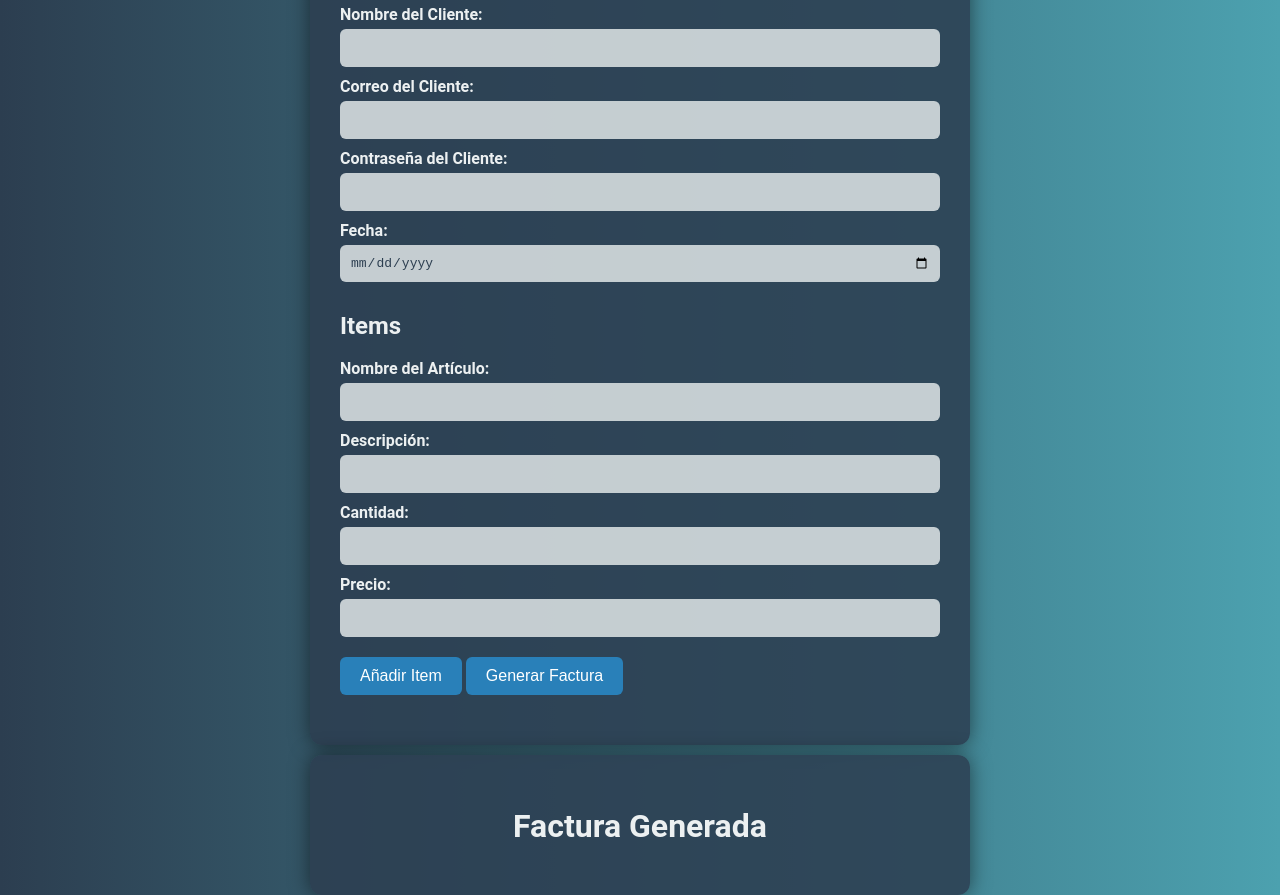
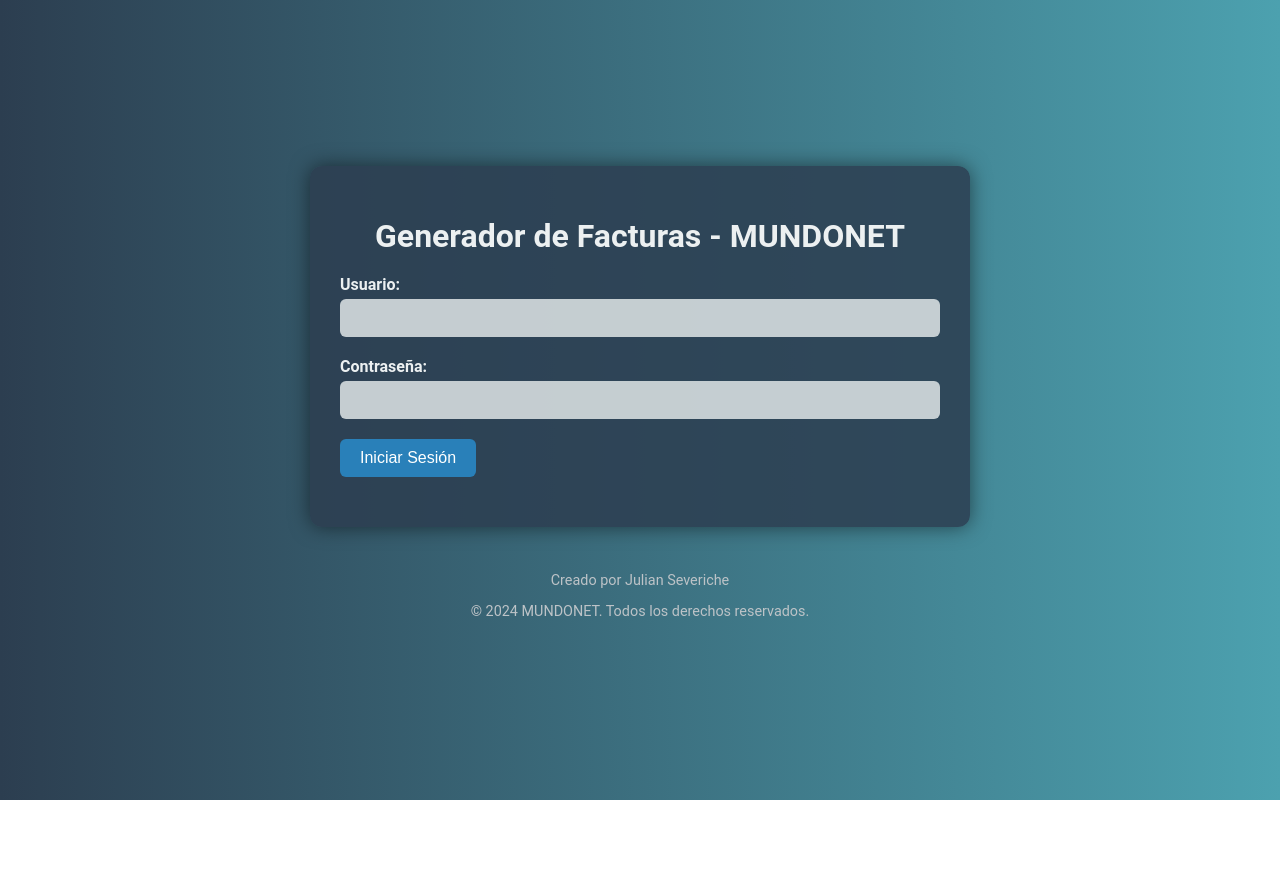
Before and after one commit to seve-14/paginaweb, a plain HTML site: page index.html in a window 1280 px wide. After the commit the page ends 800 px from the top, so only its background shows below. Drawn offline with Linux system fonts and the light colour scheme.

Commit message:
Update index.html

```diff
--- a/index.html
+++ b/index.html
@@ -3,49 +3,71 @@
 <head>
     <meta charset="UTF-8">
     <meta name="viewport" content="width=device-width, initial-scale=1.0">
-    <title>Generador de Facturas</title>
+    <title>Generador de Facturas - MUNDONET</title>
     <link rel="stylesheet" href="styles.css">
 </head>
 <body>
     <div class="container">
-        <h1>Generador de Facturas</h1>
-        <form id="invoiceForm">
-            <label for="clientName">Nombre del Cliente:</label>
-            <input type="text" id="clientName" name="clientName" required>
+        <h1>Generador de Facturas - MUNDONET</h1>
+        <form id="loginForm">
+            <div>
+                <label for="username">Usuario:</label>
+                <input type="text" id="username" required>
+            </div>
+            <div>
+                <label for="password">Contraseña:</label>
+                <input type="password" id="password" required>
+            </div>
+            <button type="submit">Iniciar Sesión</button>
+        </form>
 
-            <label for="clientEmail">Correo del Cliente:</label>
-            <input type="email" id="clientEmail" name="clientEmail" required>
-
-            <label for="clientPassword">Contraseña del Cliente:</label>
-            <input type="password" id="clientPassword" name="clientPassword" required>
-
-            <label for="invoiceDate">Fecha:</label>
-            <input type="date" id="invoiceDate" name="invoiceDate" required>
-
-            <div id="items">
-                <h2>Items</h2>
-                <div class="item">
-                    <label for="articleName">Nombre del Artículo:</label>
-                    <input type="text" name="articleName" required>
-
-                    <label for="description">Descripción:</label>
-                    <input type="text" name="description" required>
-
-                    <label for="quantity">Cantidad:</label>
-                    <input type="number" name="quantity" required>
-
+        <form id="invoiceForm" style="display: none;">
+            <div id="products">
+                <div class="product">
+                    <label for="product">Producto:</label>
+                    <input type="text" class="productName" required>
                     <label for="price">Precio:</label>
-                    <input type="number" name="price" required>
+                    <input type="number" class="productPrice" required>
+                    <label for="email">Correo:</label>
+                    <input type="email" class="productEmail" required>
+                    <label for="userPassword">Contraseña:</label>
+                    <input type="password" class="productPassword" required>
                 </div>
             </div>
-            <button type="button" id="addItem">Añadir Item</button>
+            <button type="button" id="addProduct">Agregar Producto</button>
             <button type="submit">Generar Factura</button>
         </form>
+
+        <div id="invoice" style="display: none;">
+            <h2>Factura Generada por MUNDONET</h2>
+            <p id="invoiceDate"></p>
+            <table id="invoiceDetails">
+                <thead>
+                    <tr>
+                        <th>Producto</th>
+                        <th>Precio</th>
+                        <th>Correo</th>
+                        <th>Contraseña</th>
+                    </tr>
+                </thead>
+                <tbody>
+                </tbody>
+            </table>
+            <p id="invoiceTotal"></p>
+        </div>
     </div>
-    <div class="container" id="invoiceSection">
-        <h1>Factura Generada</h1>
-        <div id="invoiceOutput"></div>
+    <footer>
+        <p>Creado por Julian Severiche</p>
+        <p>&copy; 2024 MUNDONET. Todos los derechos reservados.</p>
+    </footer>
+
+    <div id="popup" class="popup">
+        <div class="popup-content">
+            <p>Factura generada con éxito</p>
+            <button id="closePopup">Cerrar</button>
+        </div>
     </div>
+
     <script src="script.js"></script>
 </body>
 </html>
```
